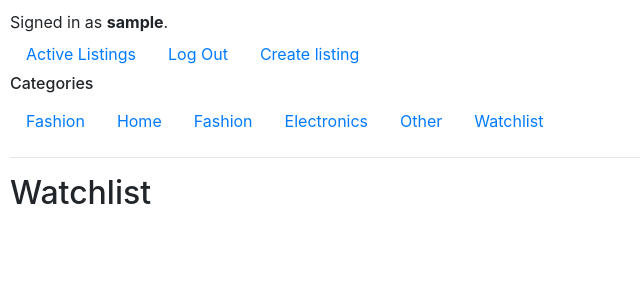
After one commit to LucasFASouza/CS50W-Project2, a Django app: page /watchlist in a window 1280 px wide. The commit adds this page. Shown: the top 300 px of the page, without its empty margins (0-640 px from the left). Run offline with Django 3.2, Linux system fonts and the light colour scheme; the visitor is signed in with stand-in values (Sample User, id 1); data that the repository does not hold is empty; some libraries are stand-ins or nearby versions.

Commit message:
feat: add watchlist

```diff
--- a/auctions/models.py
+++ b/auctions/models.py
@@ -1,5 +1,6 @@
 from django.contrib.auth.models import AbstractUser
 from django.db import models
+from django.conf import settings
 
 
 class User(AbstractUser):
@@ -23,6 +24,7 @@ class Listing(models.Model):
     seller = models.ForeignKey(User, on_delete=models.CASCADE, related_name="listings")
     price = models.DecimalField(max_digits=8, decimal_places=2, blank=True)
     active = models.BooleanField(default=True)
+    favorite = models.ManyToManyField(settings.AUTH_USER_MODEL, related_name="user_favorite", blank=True)
 
     def __str__(self):
         return f"{self.title}: {self.description}"
--- a/auctions/templates/auctions/layout.html
+++ b/auctions/templates/auctions/layout.html
@@ -52,6 +52,11 @@
             <li class="nav-item">
                 <a class="nav-link" href="{% url 'categories' 'Other' %}">Other</a>
             </li>
+            {% if user.is_authenticated %}
+            <li class="nav-item">
+                <a class="nav-link" href="{% url 'watchlist' %}">Watchlist</a>
+            </li>
+            {% endif %}
         </ul>
         <hr>
         {% block body %}
--- /dev/null
+++ b/auctions/templates/auctions/watchlist.html
@@ -0,0 +1,17 @@
+{% extends "auctions/layout.html" %}
+
+{% block body %}
+    <h2>Watchlist</h2>
+
+    <ul>
+        {% for listing in watchlist %}
+            <li>
+                <img src="{{ listing.photo_url }}" width="128">
+                <div>
+                    <a href="{% url 'listing' listing.id %}">{{ listing.title }}:</a>
+                    {{ listing.description }}, by {{ listing.seller }} - $ {{ listing.price }}
+                </div>
+            </li>
+        {% endfor %}
+    </ul>
+{% endblock %}
--- a/auctions/urls.py
+++ b/auctions/urls.py
@@ -10,5 +10,7 @@ urlpatterns = [
     path("add", views.add_listing, name="add"),
     path("<int:listing_id>", views.listing, name="listing"),
     path("<int:listing_id>/close", views.close_auction, name="close"),
+    path("<int:listing_id>/favorite", views.favorite, name="favorite"),
     path("categories/<str:category>", views.categories, name="categories"),
+    path("watchlist", views.watchlist, name="watchlist"),
 ]
--- a/auctions/views.py
+++ b/auctions/views.py
@@ -73,6 +73,7 @@ def listing(request, listing_id):
     bidings = auction.bidings.all()
     comments = auction.comments.all()
     user = request.user
+    is_favorite = user in auction.favorite.all()
 
     bid_form = forms.NewBid(item=auction, buyer=user)
     comment_form = forms.NewComment()
@@ -116,6 +117,7 @@ def listing(request, listing_id):
         "bid_form": bid_form,
         "comment_form": comment_form,
         "comments": comments,
+        "is_favorite": is_favorite,
     })
 
 
@@ -154,3 +156,23 @@ def categories(request, category):
         "category": category,
         "listings": Listing.objects.all()
     })
+
+
+def favorite(request, listing_id):
+    user = request.user
+
+    if user.is_authenticated:
+        auction = Listing.objects.get(id=listing_id)
+
+        if user in auction.favorite.all():
+            auction.favorite.remove(user)
+        else:
+            auction.favorite.add(user)
+
+    return HttpResponseRedirect(reverse("listing", kwargs={'listing_id': listing_id}))
+
+
+def watchlist(request):
+    return render(request, "auctions/watchlist.html", {
+        "watchlist": request.user.user_favorite.all()
+    })
```
Also changed, not shown: auctions/templates/auctions/listing.html (+9 -3 lines), auctions/migrations/0008_listing_favorite.py (added).
